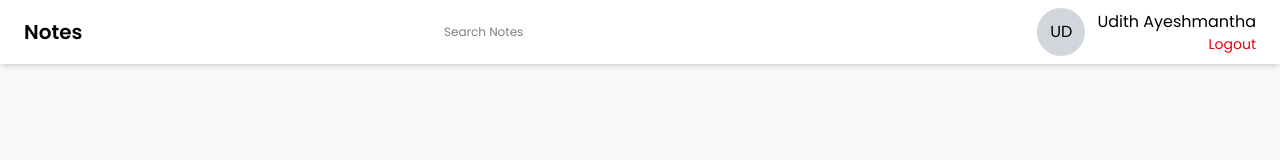
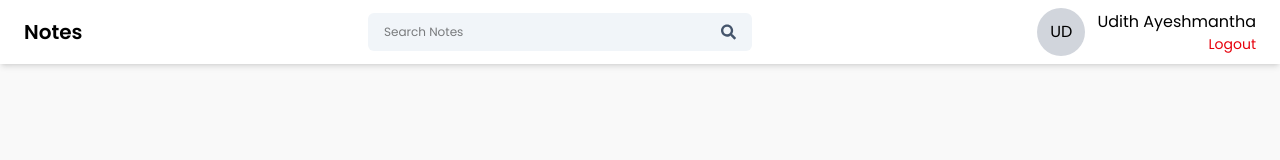
Before and after one commit to udithayeshmantha/notes-app, a React (Vite) app: page /dashboard in a window 1280 px wide. Shown: the top 160 px of the page. Built offline with nearby package versions, Linux system fonts and the light colour scheme.

Commit message:
enhance Navbar and SearchBar components; add search functionality and clear search option

```diff
--- a/src/components/Navbar/Navbar.jsx
+++ b/src/components/Navbar/Navbar.jsx
@@ -4,17 +4,33 @@ import { useNavigate } from "react-router-dom";
 import SearchBar from "../SearchBar/SearchBar";
 
 const Navbar = () => {
+  const [searchValue, setSearchValue] = React.useState("");
+
   const navigate = useNavigate();
 
   const onLogout = () => {
     navigate("/login");
   };
 
+ const onClearSearch = () => {
+    setSearchValue("");
+  };
+
+  const handleSearch = () => {
+  };
+
   return (
     <div className="bg-white flex items-center justify-between px-6 py-2 shadow-md">
       <h2 className="text-xl font-semibold text-black py-2">Notes</h2>
 
-      <SearchBar />
+      <SearchBar
+        value={searchValue}
+        onChange={({ target }) => {
+          setSearchValue(target.value);
+        }}
+        handleSearch={handleSearch}
+        onClearSearch={onClearSearch}
+      />
 
       <Profileinfo onLogout={onLogout} />
     </div>
--- a/src/components/SearchBar/SearchBar.jsx
+++ b/src/components/SearchBar/SearchBar.jsx
@@ -1,8 +1,10 @@
-import React from 'react';
+import React from "react";
+import { FaSearch } from "react-icons/fa";
+import { MdClear } from "react-icons/md";
 
 const SearchBar = ({ value, onChange, handleSearch, onClearSearch }) => {
   return (
-    <div >
+    <div className="w-96 flex items-center border bg-slate-100 px-4 border-0 rounded-md">
       <input
         type="text"
         placeholder="Search Notes"
@@ -11,6 +13,17 @@ const SearchBar = ({ value, onChange, handleSearch, onClearSearch }) => {
         onChange={onChange}
       />
 
+      {value && (
+        <MdClear
+          onClick={onClearSearch}
+          className="text-slate-600 hover:text-black cursor-pointer"
+        />
+      )}
+
+      <FaSearch
+        className="text-slate-600 ml-2 hover:text-black cursor-pointer"
+        onClick={handleSearch}
+      />
     </div>
   );
 };
```
